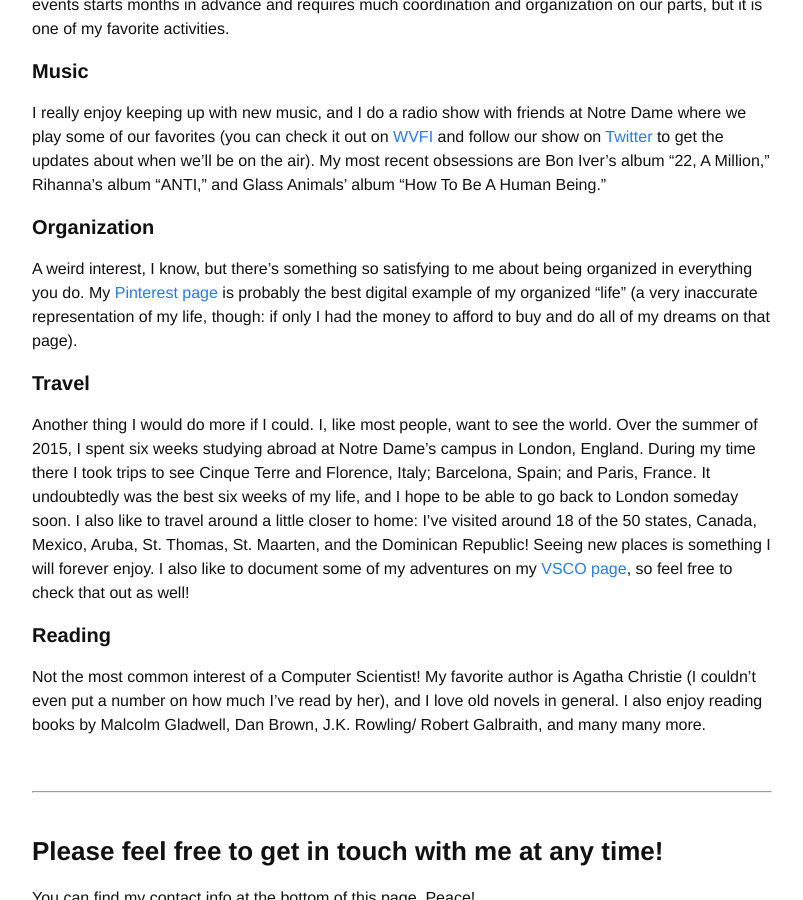
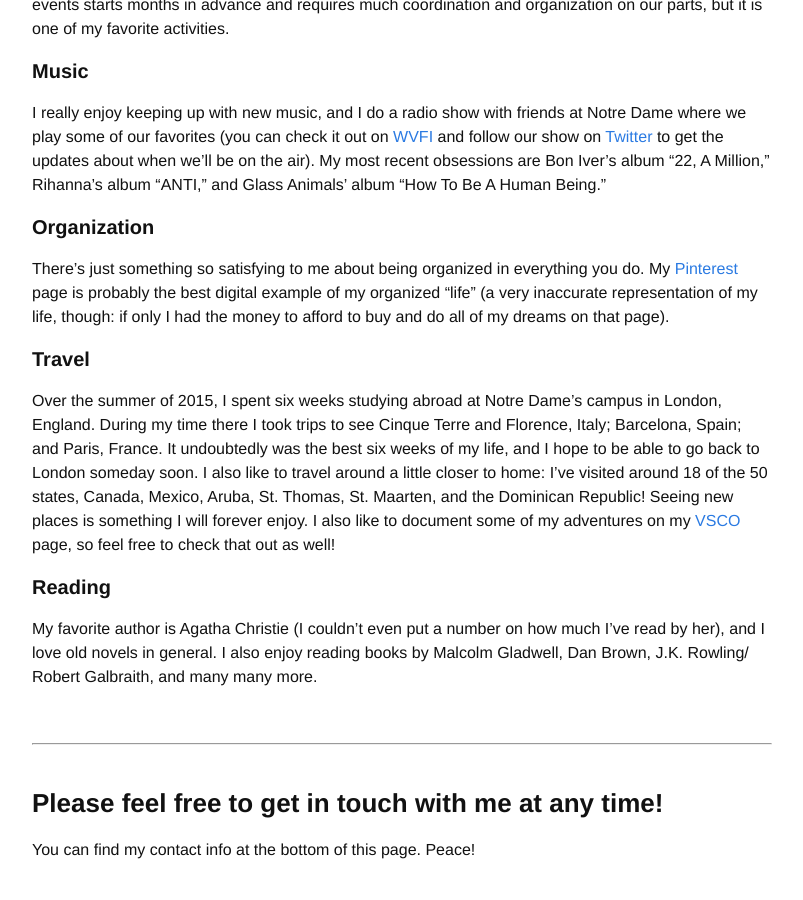
Before and after one commit to trongaus/trongaus.github.io, a Jekyll site: the page built from me.md, in a window 1280 px wide and 900 px high, scrolled down 917 px. Shown: the whole window, without its empty margins (238-1041 px from the left). Built offline with Jekyll 4.4.1, drawn with Linux system fonts in a browser that asks for light colours; some of the changed text lies outside the part shown.

Commit message:
fixing grammar and updating broken links

```diff
--- a/me.md
+++ b/me.md
@@ -28,15 +28,15 @@
 
 
 #### **Organization** ####
-A weird interest, I know, but there's something so satisfying to me about being organized in everything you do. My [Pinterest page][trongaus-pinterest] is probably the best digital example of my organized "life" (a very inaccurate representation of my life, though: if only I had the money to afford to buy and do all of my dreams on that page).
+There's just something so satisfying to me about being organized in everything you do. My [Pinterest][trongaus-pinterest] page is probably the best digital example of my organized "life" (a very inaccurate representation of my life, though: if only I had the money to afford to buy and do all of my dreams on that page).
 
 
 #### **Travel** ####
-Another thing I would do more if I could. I, like most people, want to see the world. Over the summer of 2015, I spent six weeks studying abroad at Notre Dame's campus in London, England. During my time there I took trips to see Cinque Terre and Florence, Italy; Barcelona, Spain; and Paris, France. It undoubtedly was the best six weeks of my life, and I hope to be able to go back to London someday soon. I also like to travel around a little closer to home: I've visited around 18 of the 50 states, Canada, Mexico, Aruba, St. Thomas, St. Maarten, and the Dominican Republic! Seeing new places is something I will forever enjoy. I also like to document some of my adventures on my [VSCO page][trongaus-vsco], so feel free to check that out as well!
+Over the summer of 2015, I spent six weeks studying abroad at Notre Dame's campus in London, England. During my time there I took trips to see Cinque Terre and Florence, Italy; Barcelona, Spain; and Paris, France. It undoubtedly was the best six weeks of my life, and I hope to be able to go back to London someday soon. I also like to travel around a little closer to home: I've visited around 18 of the 50 states, Canada, Mexico, Aruba, St. Thomas, St. Maarten, and the Dominican Republic! Seeing new places is something I will forever enjoy. I also like to document some of my adventures on my [VSCO][trongaus-vsco] page, so feel free to check that out as well!
 
 
 #### **Reading** ####
-Not the most common interest of a Computer Scientist! My favorite author is Agatha Christie (I couldn't even put a number on how much I've read by her), and I love old novels in general. I also enjoy reading books by Malcolm Gladwell, Dan Brown, J.K. Rowling/ Robert Galbraith, and many many more.
+My favorite author is Agatha Christie (I couldn't even put a number on how much I've read by her), and I love old novels in general. I also enjoy reading books by Malcolm Gladwell, Dan Brown, J.K. Rowling/ Robert Galbraith, and many many more.
 
 <br>
 <hr>
@@ -47,7 +47,7 @@
 You can find my contact info at the bottom of this page.
 Peace!
 
-[darttime]: https://twitter.com/dart_time
+[darttime]: https://twitter.com/droandtroshow
 [radioshow]: https://wvfi.nd.edu
 [trongaus-pinterest]: https://pinterest.com/trongaus
 [trongaus-vsco]: https://vsco.co/trongaus
```
Also changed, not shown: other parts of me.md (+1 -1 lines), projects.md (+1 -1 lines), 1 other file.
